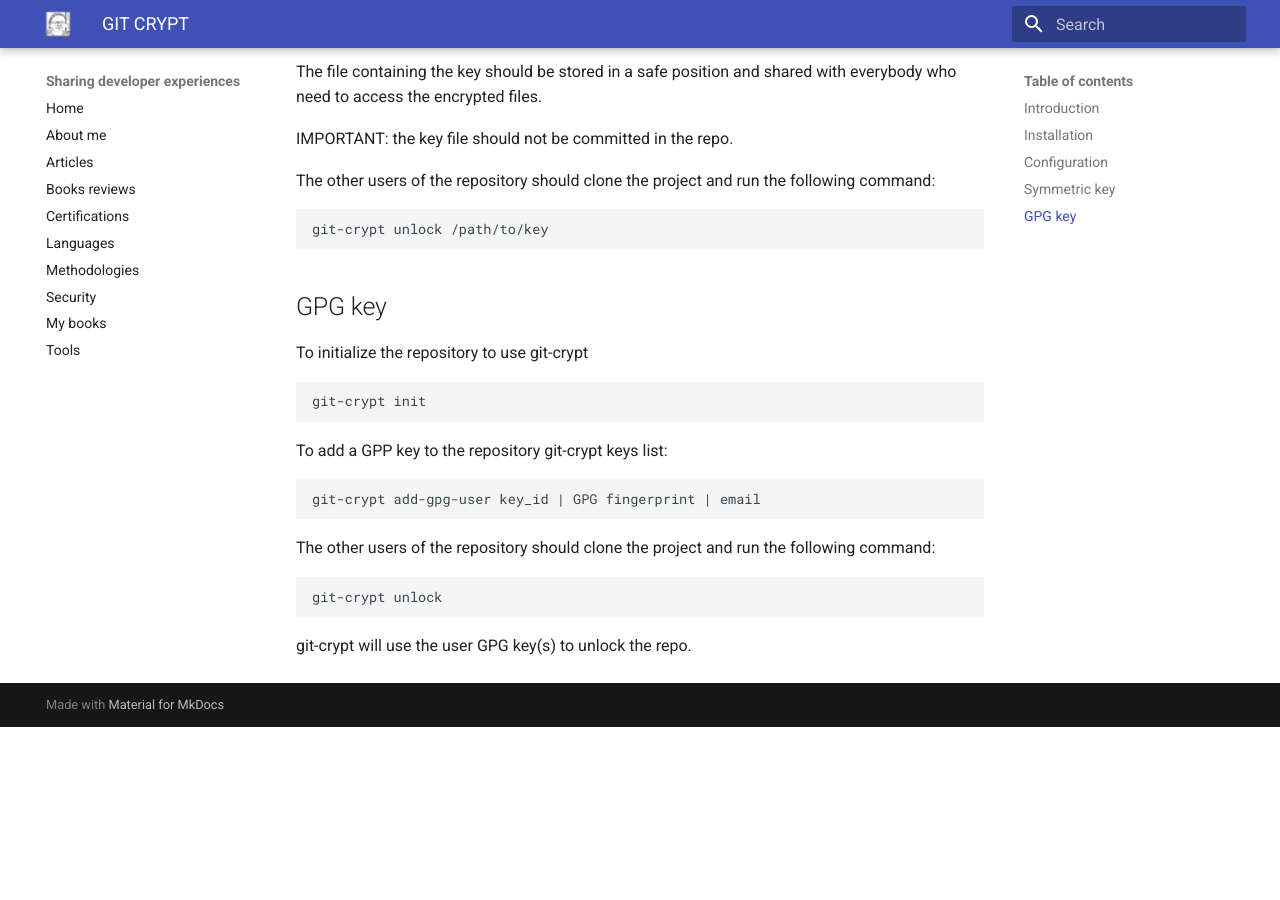
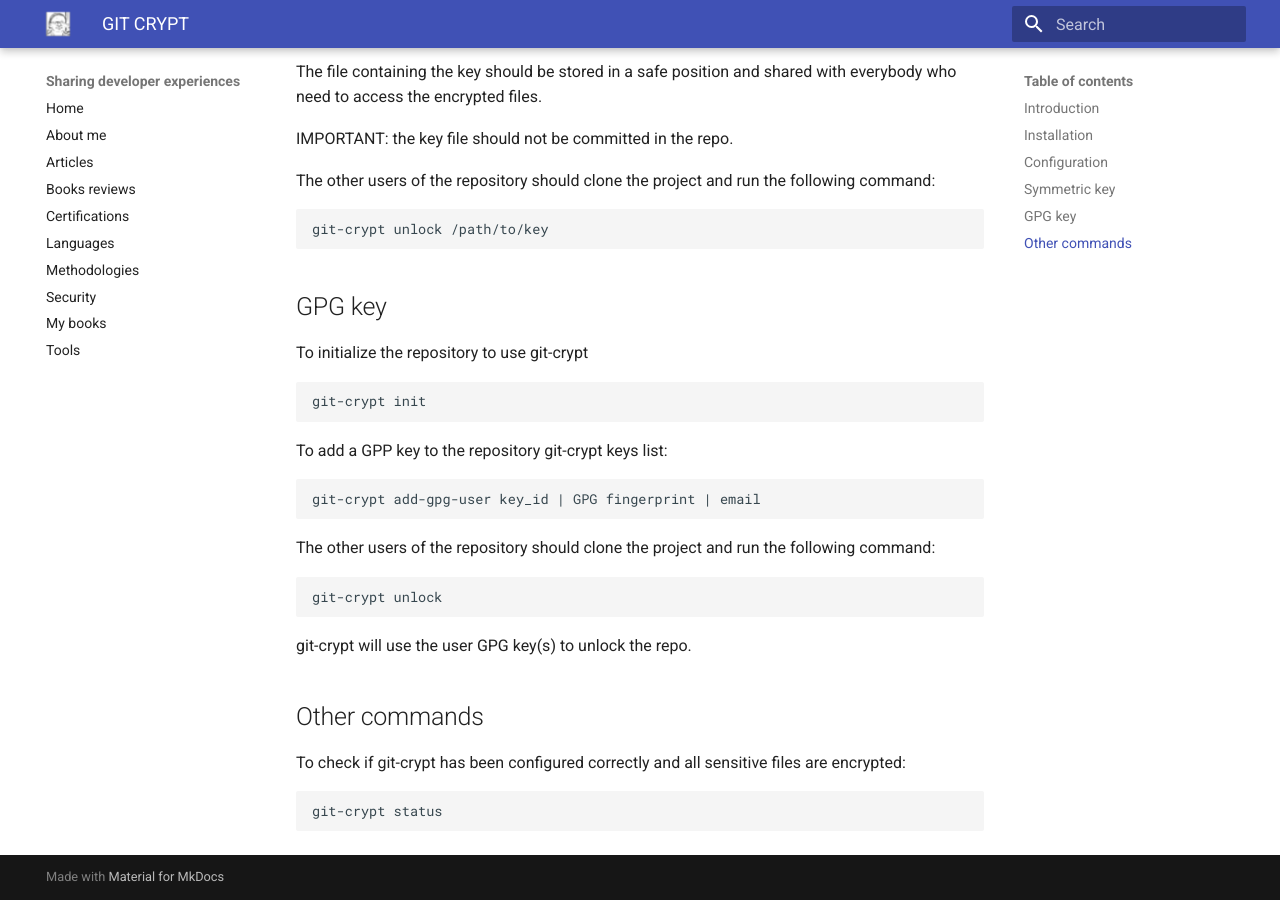
Before and after one commit to gualtierotesta/blog, an MkDocs documentation site: the page built from docs/tools/git-crypt.md, in a window 1280 px wide and 900 px high, scrolled down 1173 px. Built offline with MkDocs 1.6.1 and Material for MkDocs 9.7.7, drawn with Linux system fonts in a browser that asks for light colours; before the commit the page ends 1900 px from its top, so only the background shows below that.

Commit message:
Update git-crypt page

```diff
--- a/docs/tools/git-crypt.md
+++ b/docs/tools/git-crypt.md
@@ -70,3 +70,9 @@ The other users of the repository should clone the project and run the following
     git-crypt unlock
 
 git-crypt will use the user GPG key(s) to unlock the repo.
+
+## Other commands
+
+To check if git-crypt has been configured correctly and all sensitive files are encrypted:
+
+    git-crypt status
```
